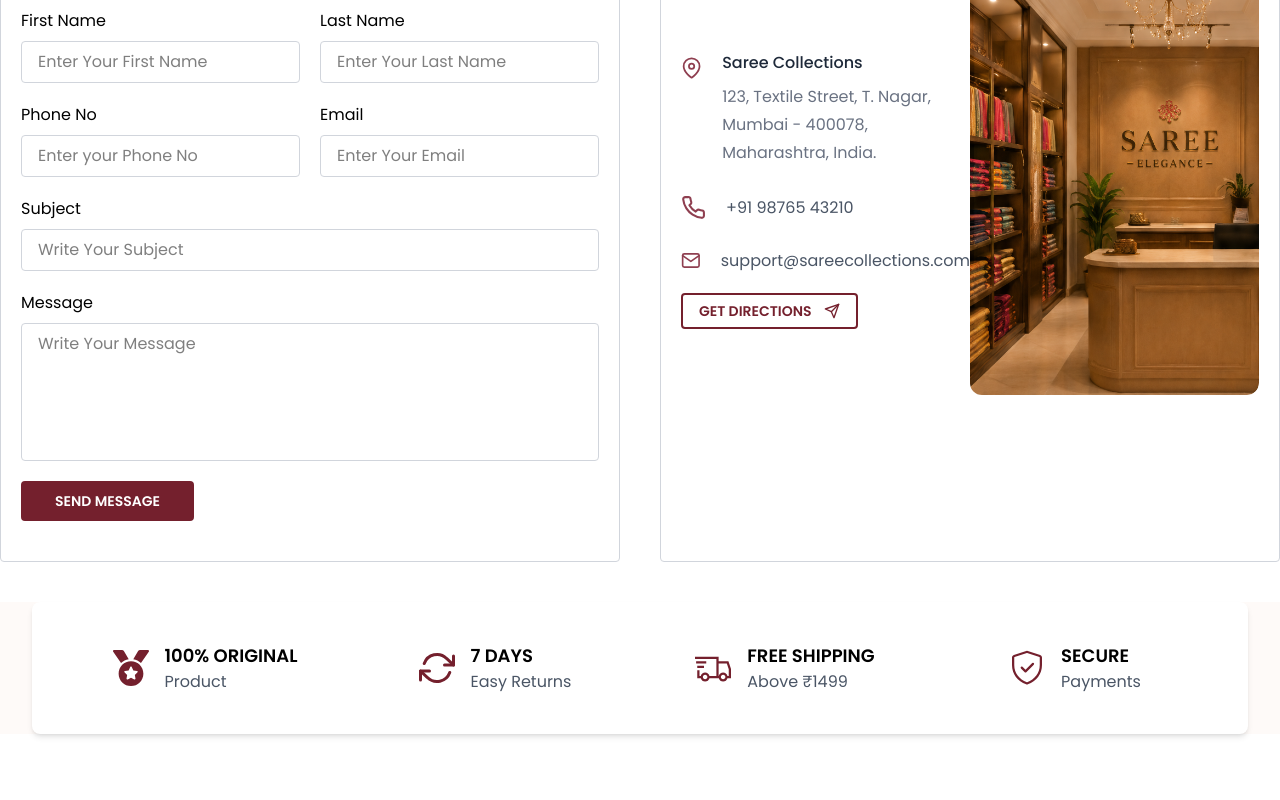
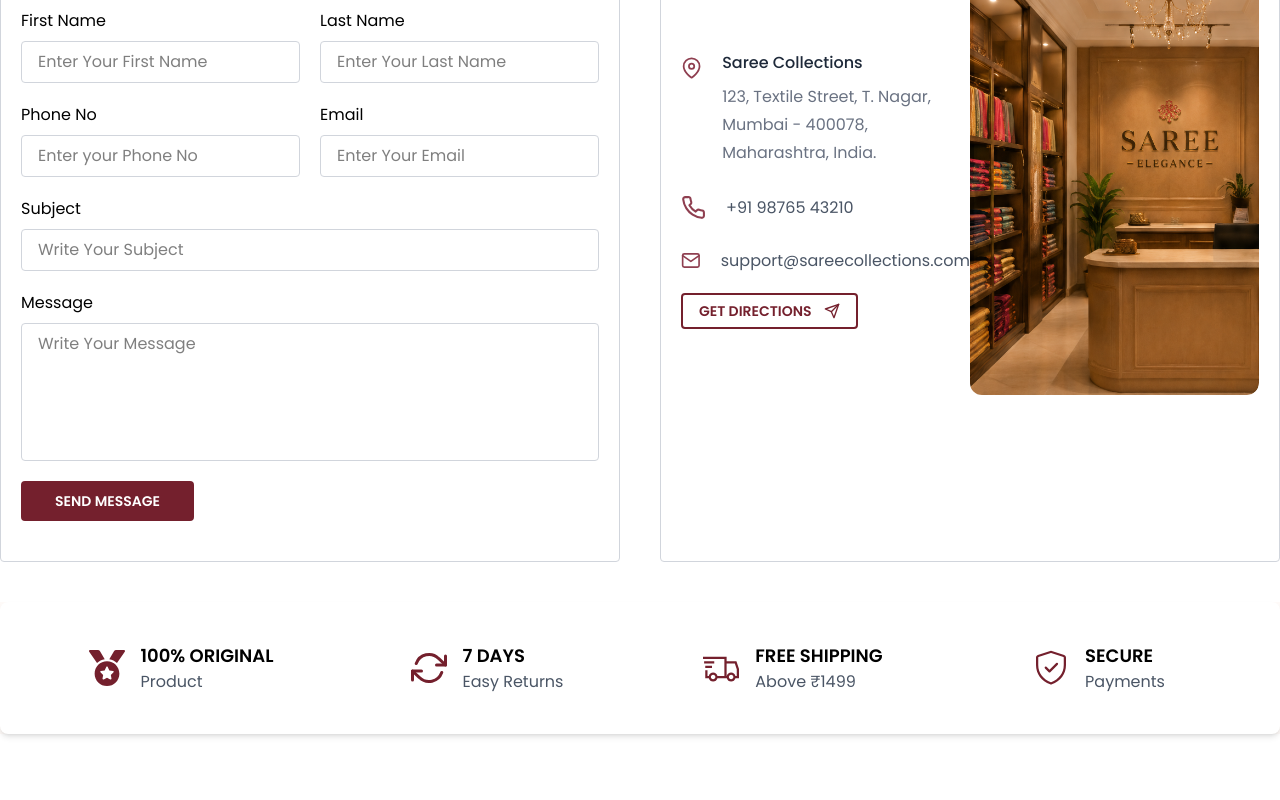
Before and after one commit to rohanshinde8725/EternalVastra, a React (Vite) app in the folder frontend/: page /contact in a window 1280 px wide. Shown: the part 1165-1965 px from the top of the page. Built offline with nearby package versions, Linux system fonts and the light colour scheme; no server answers.

Commit message:
Contact Page Changes

```diff
--- a/frontend/src/components/bottomtrustbar/BottomTrustBar.jsx
+++ b/frontend/src/components/bottomtrustbar/BottomTrustBar.jsx
@@ -7,7 +7,7 @@
 const BottomTrustBar = () => {
   return (
     <div className='w-full bg-[#FEFAF8] mt-10'>
-    <div className='w-[95%] mx-auto bg-white rounded-lg shadow-md
+    <div className='max-w-[1600px] mx-auto bg-white rounded-lg shadow-md
         grid grid-cols-2 md:grid-cols-4 gap-15 md:gap-6 py-10 md:p-10 lg:p-10'>
 
         {/* Item */}
--- a/frontend/src/pages/Contact.jsx
+++ b/frontend/src/pages/Contact.jsx
@@ -70,7 +70,7 @@
     },
   ];
   return (
-    <div className="container">
+    <div>
       {/* Banner Start */}
       <div
         className="bg-[url('/images/banner/contact-banner.png')] bg-cover bg-center h-75 sm:h-100 md:h-125 lg:h-162.5 2xl:h-200 w-full
```
